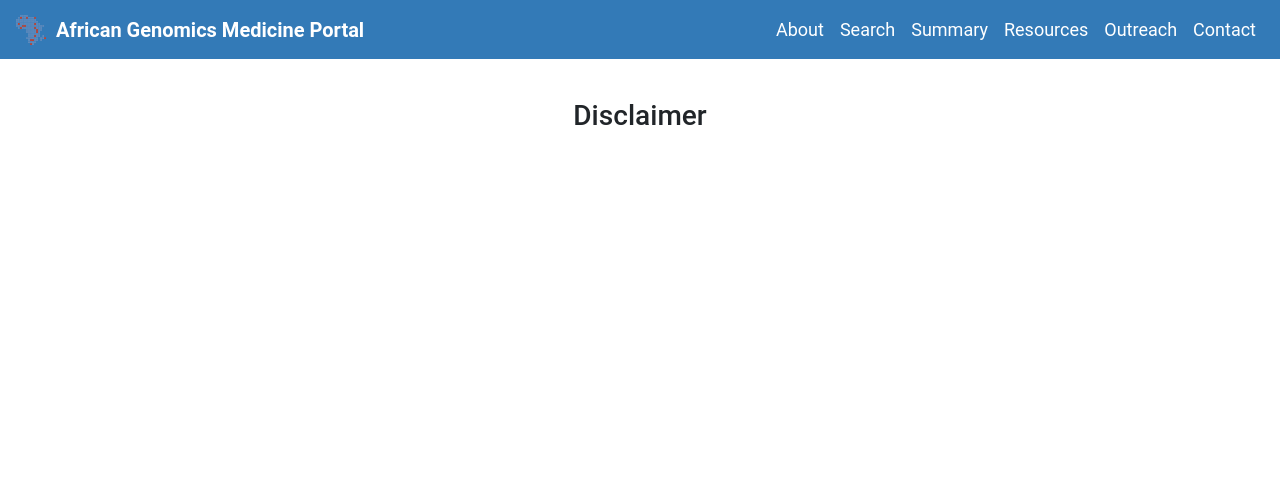
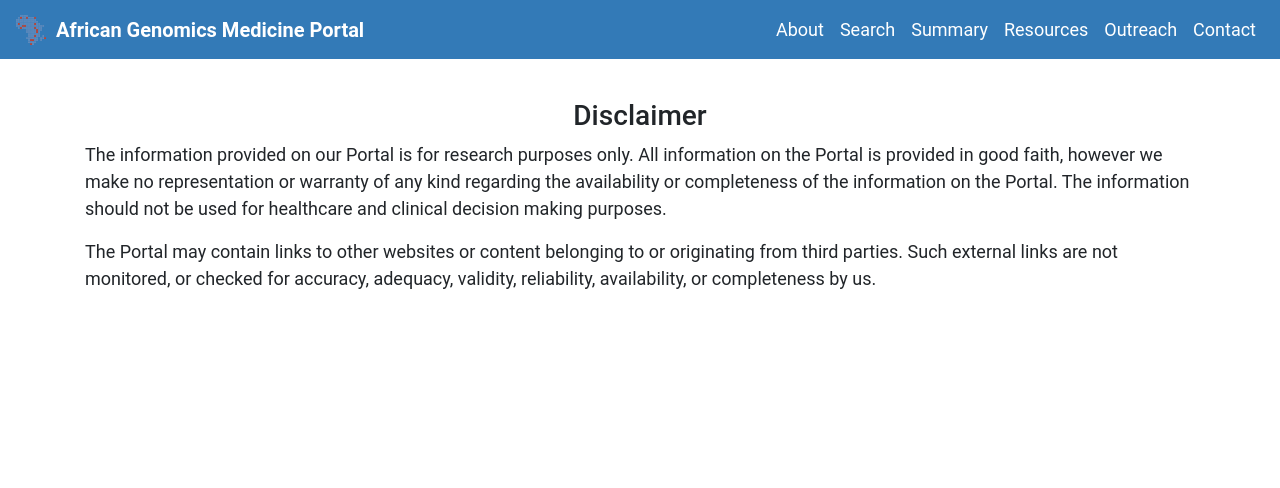
Before and after one commit to h3abionet/african_genomics_medicine_portal, a Django app: page /disclaimer in a window 1280 px wide. Shown: the top 488 px of the page. Run offline with Django 3.2, Linux system fonts and the light colour scheme; some libraries are stand-ins or nearby versions.

Commit message:
add content to disclaimer page

```diff
--- a/agmp_app/templates/disclaimer.html
+++ b/agmp_app/templates/disclaimer.html
@@ -1,7 +1,20 @@
 {% extends 'mainLayout.html' %}
-{% block title %}About{% endblock %}
+{% block title %}
+   | Disclaimer
+{% endblock %}
 {% block content %}
 
 <h3 class="text-center">Disclaimer</h3>
 
+<p>
+    The information provided on our Portal is for research purposes only. All information on the Portal is provided in good faith,
+    however we make no representation or warranty of any kind regarding the availability or completeness of the information on the Portal.
+    The information should not be used for healthcare and clinical decision making purposes.
+</p>
+
+<p>
+    The Portal may contain links to other websites or content belonging to or originating from third parties.
+    Such external links are not monitored, or checked for accuracy, adequacy, validity, reliability, availability, or
+    completeness by us.
+</p>
 {% endblock %}
```
